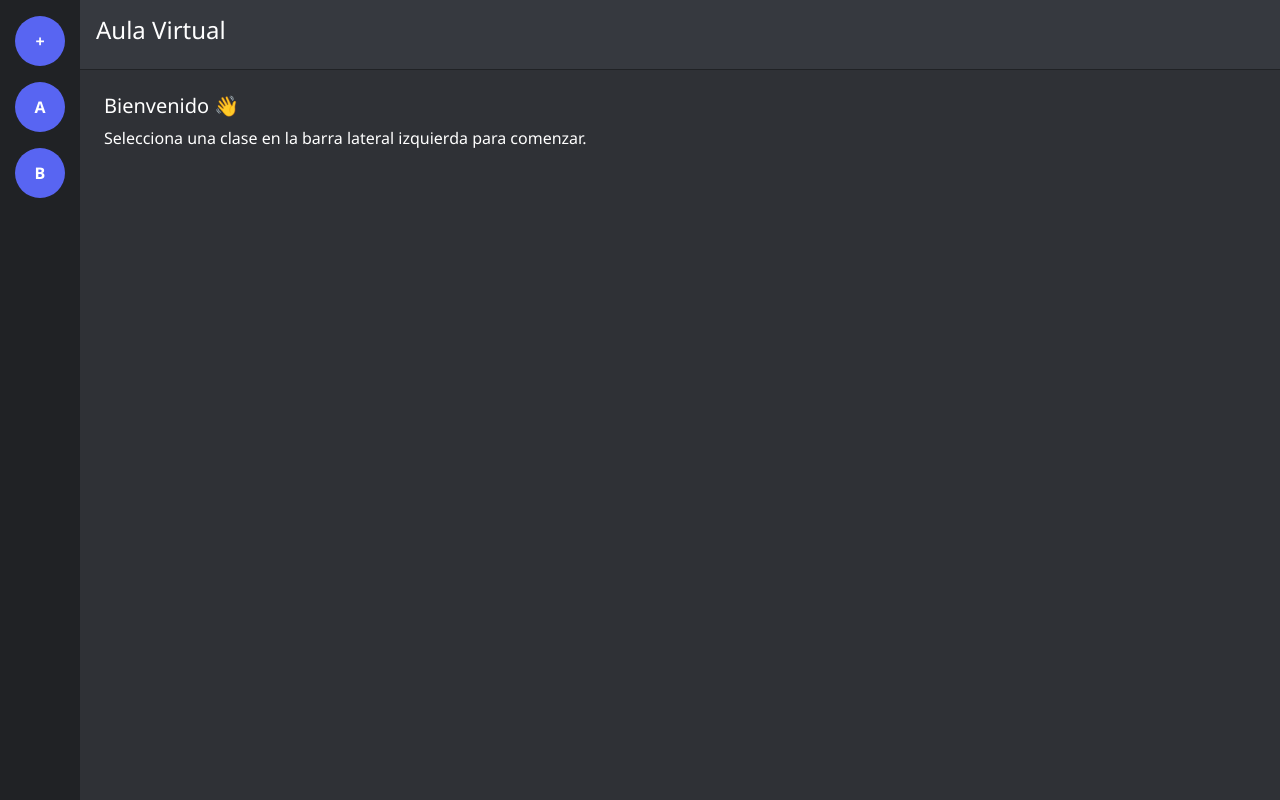
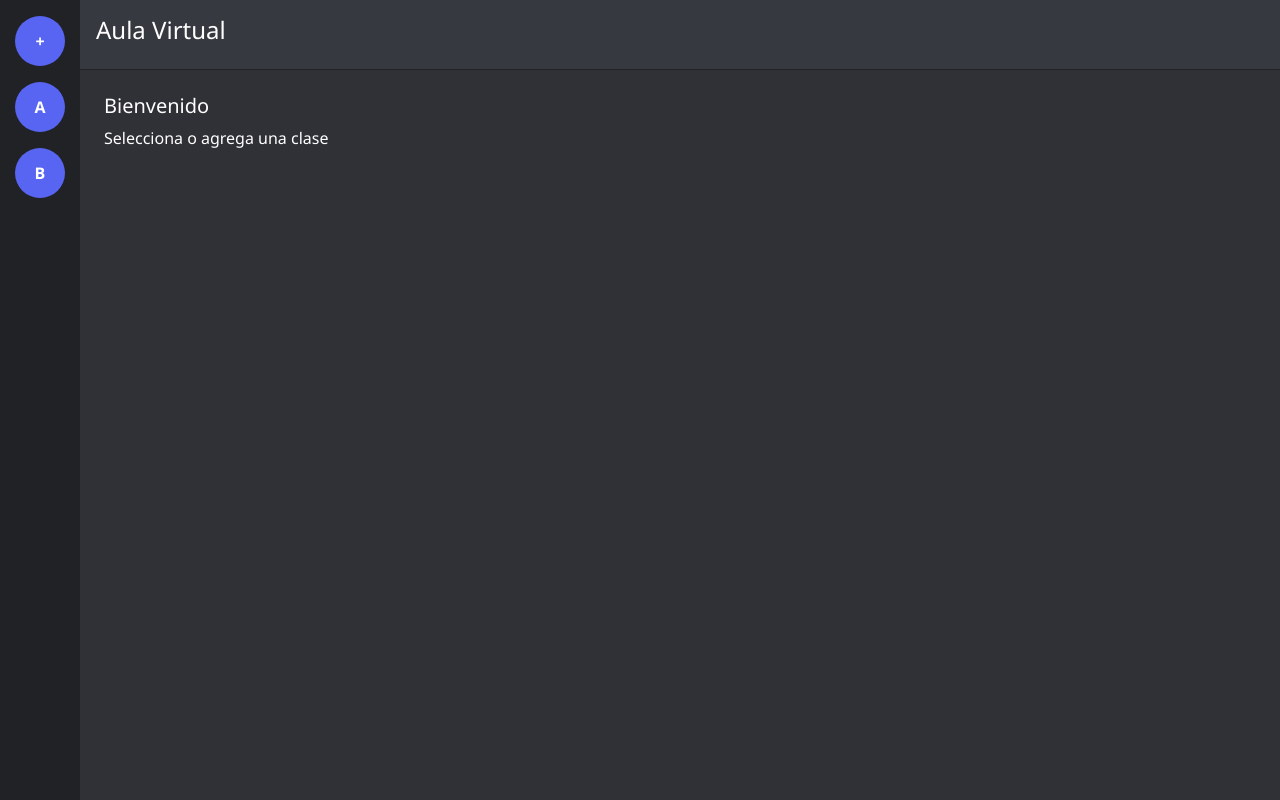
Before and after one commit to JosiasAlvaredo/Aula-virtual2, a plain HTML site: page aula/index.html in a window 1280 px wide. Drawn offline with nearby package versions, Linux system fonts and the light colour scheme; sample sign-in values are in the browser's storage.

Commit message:
Tratando de arreglar

```diff
--- a/aula/index.html
+++ b/aula/index.html
@@ -19,8 +19,8 @@
             <h4>Aula Virtual</h4>
         </div>
         <div class="content" id="content">
-            <h5>Bienvenido 👋</h5>
-            <p>Selecciona una clase en la barra lateral izquierda para comenzar.</p>
+            <h5>Bienvenido</h5>
+            <p>Selecciona o agrega una clase</p>
         </div>
     </div>
 
```
